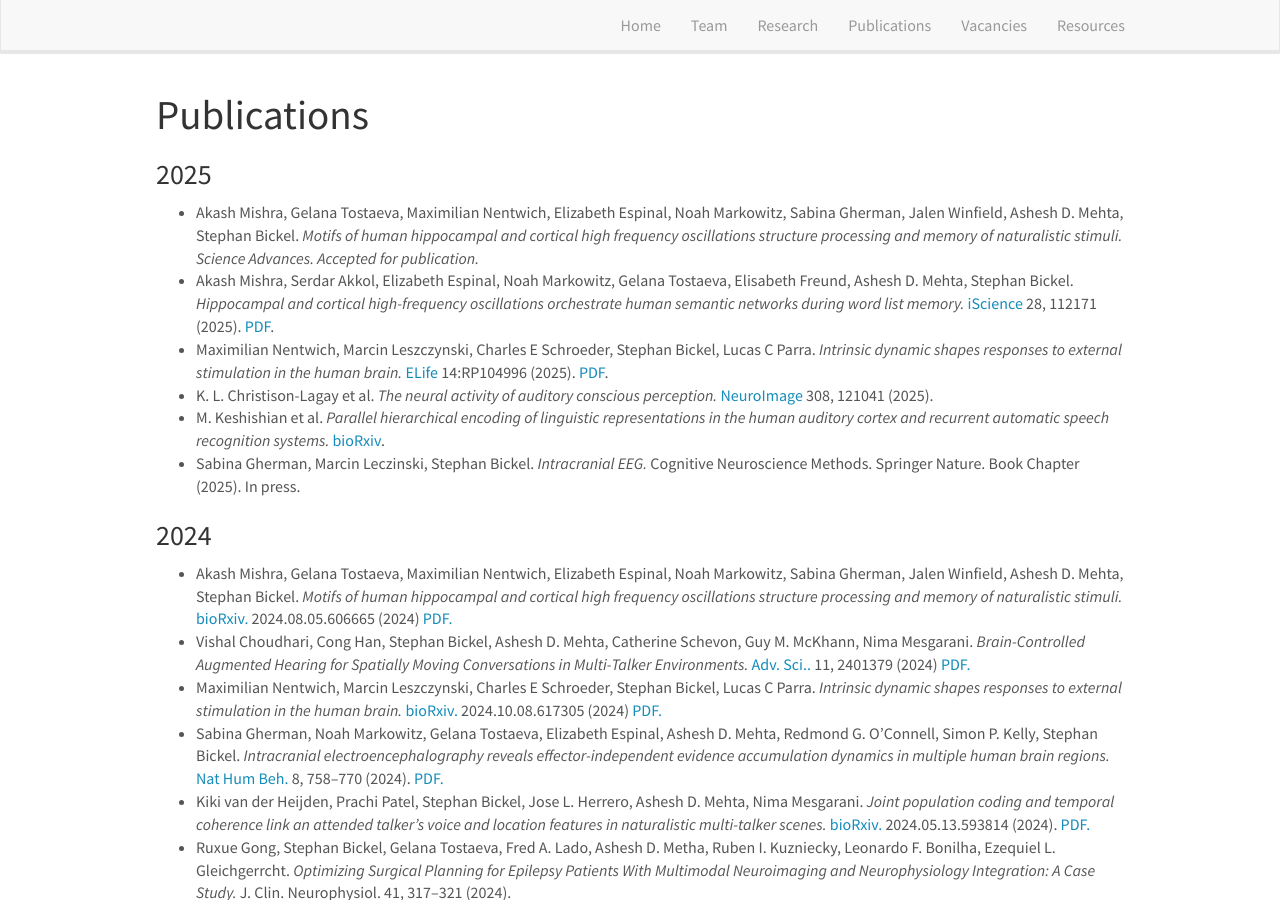
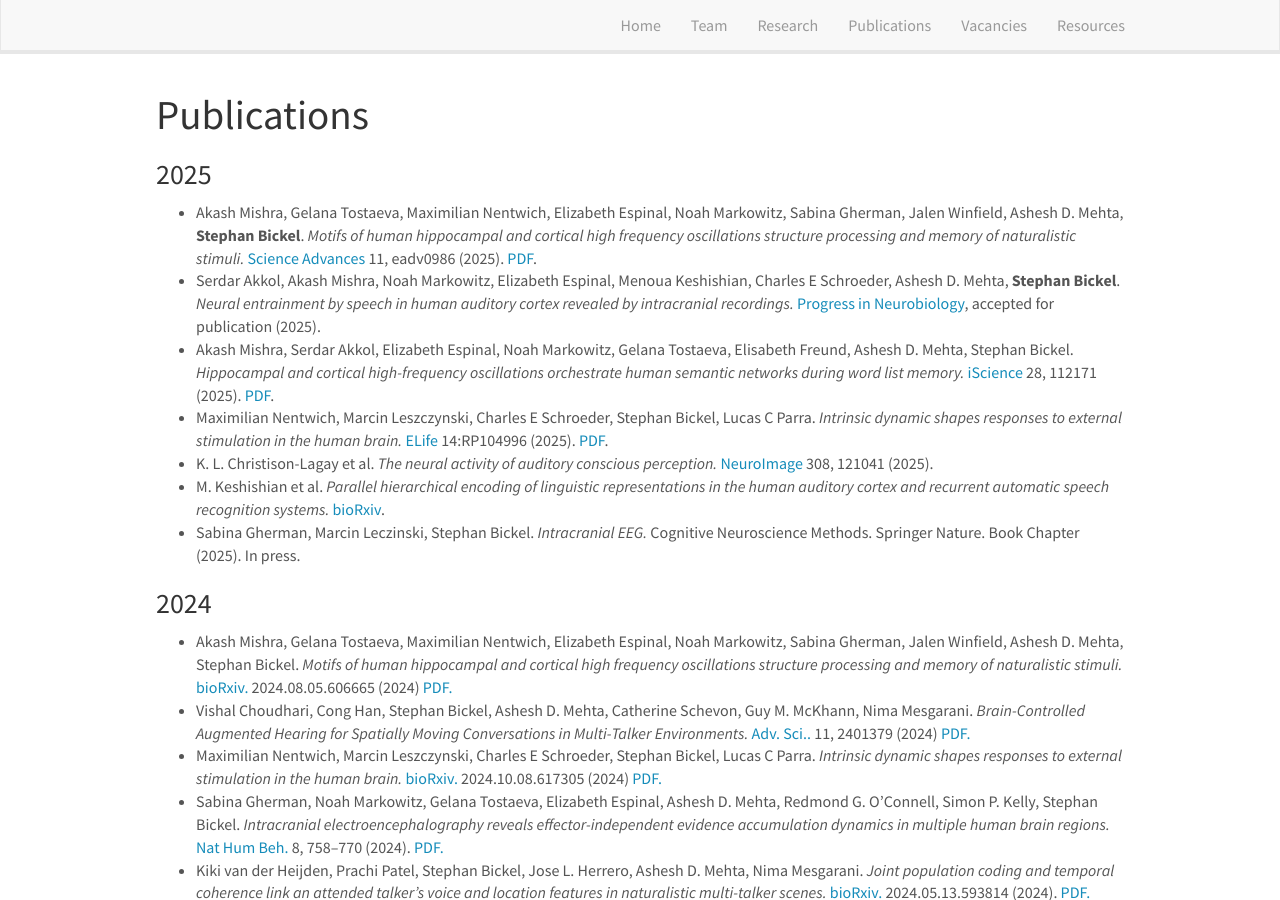
Before and after one commit to sarahgrjohnson/HBMLwebsite, a Jekyll site: the page built from _pages/publications.md, in a window 1280 px wide and 900 px high. Built offline with Jekyll 4.4.1, drawn with Linux system fonts in a browser that asks for light colours; nearby versions of some CDN libraries.

Commit message:
Update publications.md
added Serdar's entrainment paper , progr. in nbio
updated motiv paper ref.

```diff
--- a/_pages/publications.md
+++ b/_pages/publications.md
@@ -12,8 +12,15 @@ permalink: /publications/
 ### 2025
 <ul>
   <li>
-    Akash Mishra, Gelana Tostaeva, Maximilian Nentwich, Elizabeth Espinal, Noah Markowitz, Sabina Gherman, Jalen Winfield, Ashesh D. Mehta, Stephan Bickel.
-    <em>Motifs of human hippocampal and cortical high frequency oscillations structure processing and memory of naturalistic stimuli. Science Advances. Accepted for publication.</em>
+    Akash Mishra, Gelana Tostaeva, Maximilian Nentwich, Elizabeth Espinal, Noah Markowitz, Sabina Gherman, Jalen Winfield, Ashesh D. Mehta, <strong>Stephan Bickel</strong>.
+    <em>Motifs of human hippocampal and cortical high frequency oscillations structure processing and memory of naturalistic stimuli.</em>
+    <a href="https://www.science.org/doi/10.1126/sciadv.adv0986" target="_blank">Science Advances</a> 11, eadv0986 (2025).
+    <a href="{{ site.url }}{{ site.baseurl }}/downloads/Mishra-Motifs of human high-frequency oscillations structure processing and memory of continuous audiovisual narratives-2025-Science Advances.pdf" target="_blank">PDF</a>.
+  </li>
+  <li>
+    Serdar Akkol,  Akash Mishra, Noah Markowitz, Elizabeth Espinal, Menoua Keshishian, Charles E Schroeder, Ashesh D. Mehta, <strong>Stephan Bickel</strong>.
+    <em>Neural entrainment by speech in human auditory cortex revealed by intracranial recordings.</em>
+     <a href="https://doi.org/10.7554/eLife.104996.1](https://www.sciencedirect.com/journal/progress-in-neurobiology" target="_blank">Progress in Neurobiology</a>, accepted for publication (2025).
   </li>
   <li>
       Akash Mishra, Serdar Akkol, Elizabeth Espinal, Noah Markowitz, Gelana Tostaeva, Elisabeth Freund, Ashesh D. Mehta, Stephan Bickel.
```
